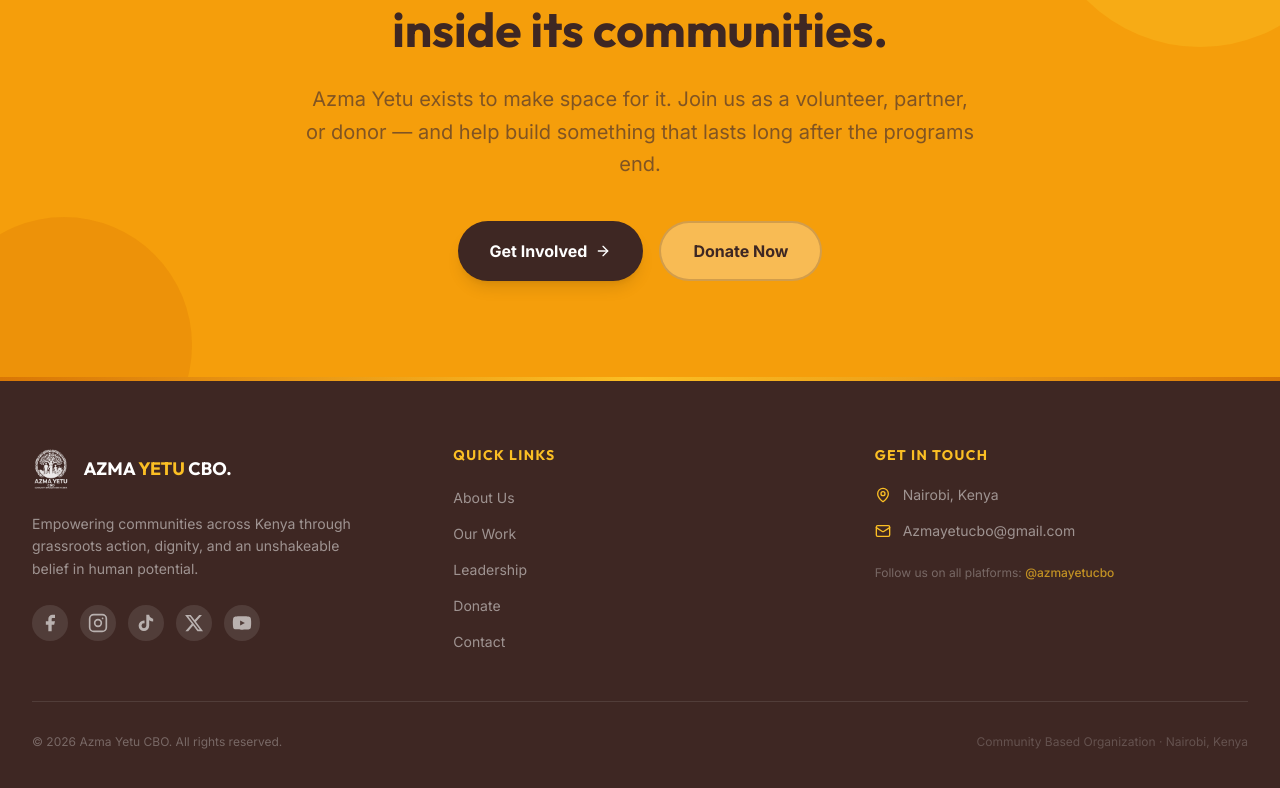
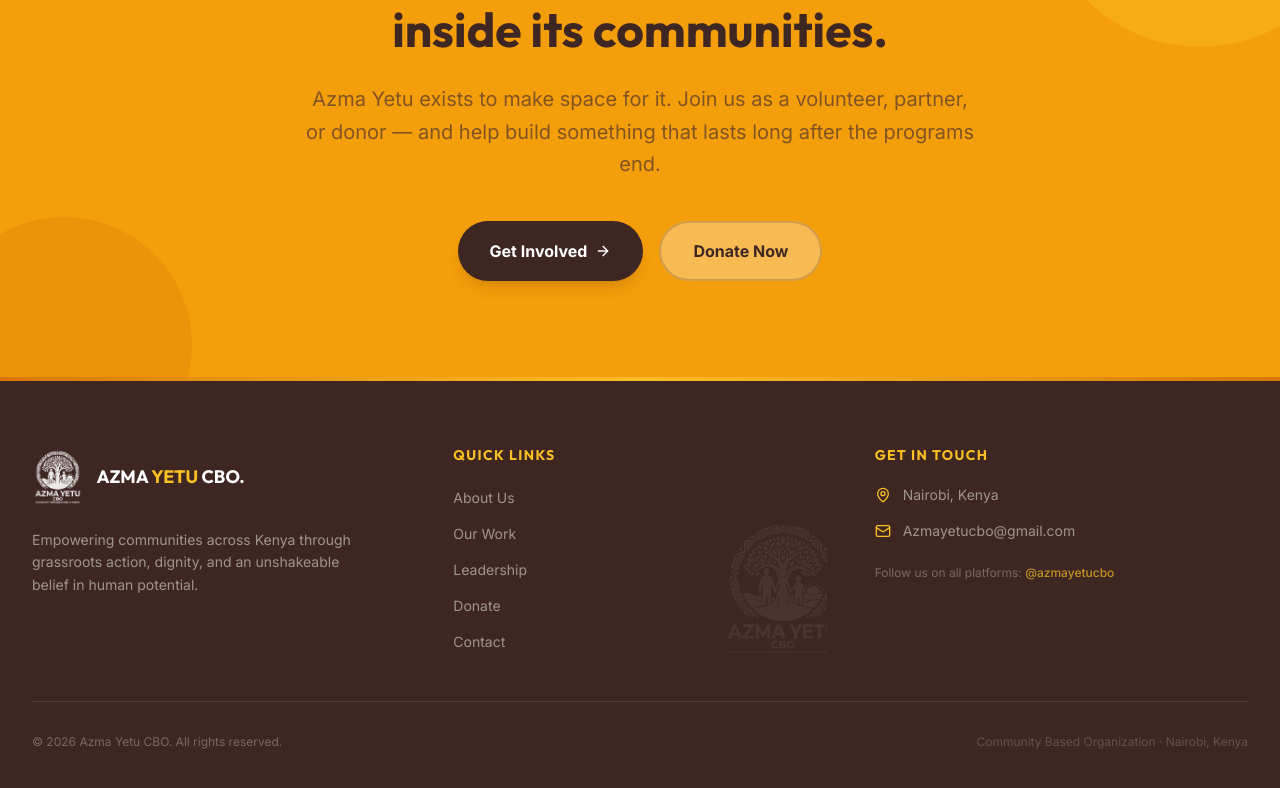
Before and after one commit to TashJay/Azma-yetu, a React (Vite) app: page / in a window 1280 px wide. Shown: the part 8593-9381 px from the top of the page. Built offline with nearby package versions, Linux system fonts and the light colour scheme.

Commit message:
Refactor Footer component and fix Header typo
Replit-Commit-Author: Agent

```diff
--- a/src/components/Footer.tsx
+++ b/src/components/Footer.tsx
@@ -1,43 +1,5 @@
 import { Mail, MapPin } from 'lucide-react';
 import { useState } from 'react';
-
-function FacebookIcon() {
-  return (
-    <svg viewBox="0 0 24 24" fill="currentColor" className="w-5 h-5">
-      <path d="M18 2h-3a5 5 0 0 0-5 5v3H7v4h3v8h4v-8h3l1-4h-4V7a1 1 0 0 1 1-1h3z" />
-    </svg>
-  );
-}
-function InstagramIcon() {
-  return (
-    <svg viewBox="0 0 24 24" fill="none" stroke="currentColor" strokeWidth="2" strokeLinecap="round" strokeLinejoin="round" className="w-5 h-5">
-      <rect x="2" y="2" width="20" height="20" rx="5" ry="5" />
-      <circle cx="12" cy="12" r="4" />
-      <circle cx="17.5" cy="6.5" r="1" fill="currentColor" stroke="none" />
-    </svg>
-  );
-}
-function TikTokIcon() {
-  return (
-    <svg viewBox="0 0 24 24" fill="currentColor" className="w-5 h-5">
-      <path d="M19.59 6.69a4.83 4.83 0 0 1-3.77-4.25V2h-3.45v13.67a2.89 2.89 0 0 1-2.88 2.5 2.89 2.89 0 0 1-2.89-2.89 2.89 2.89 0 0 1 2.89-2.89c.28 0 .54.04.79.1V9.01a6.33 6.33 0 0 0-.79-.05 6.34 6.34 0 0 0-6.34 6.34 6.34 6.34 0 0 0 6.34 6.34 6.34 6.34 0 0 0 6.33-6.34V8.69a8.18 8.18 0 0 0 4.78 1.52V6.76a4.85 4.85 0 0 1-1.01-.07z" />
-    </svg>
-  );
-}
-function XIcon() {
-  return (
-    <svg viewBox="0 0 24 24" fill="currentColor" className="w-5 h-5">
-      <path d="M18.244 2.25h3.308l-7.227 8.26 8.502 11.24H16.17l-5.214-6.817L4.99 21.75H1.68l7.73-8.835L1.254 2.25H8.08l4.713 6.231zm-1.161 17.52h1.833L7.084 4.126H5.117z" />
-    </svg>
-  );
-}
-function YouTubeIcon() {
-  return (
-    <svg viewBox="0 0 24 24" fill="currentColor" className="w-5 h-5">
-      <path d="M22.54 6.42a2.78 2.78 0 0 0-1.95-1.96C18.88 4 12 4 12 4s-6.88 0-8.59.46A2.78 2.78 0 0 0 1.46 6.42 29 29 0 0 0 1 12a29 29 0 0 0 .46 5.58 2.78 2.78 0 0 0 1.95 1.96C5.12 20 12 20 12 20s6.88 0 8.59-.46a2.78 2.78 0 0 0 1.95-1.96A29 29 0 0 0 23 12a29 29 0 0 0-.46-5.58zM9.75 15.02V8.98L15.5 12z" />
-    </svg>
-  );
-}
 
 const links = [
   { href: '#about',    label: 'About Us'   },
@@ -45,14 +7,6 @@ const links = [
   { href: '#founders', label: 'Leadership' },
   { href: '#donate',   label: 'Donate'     },
   { href: '#contact',  label: 'Contact'    },
-];
-
-const socials = [
-  { Icon: FacebookIcon,  href: 'https://facebook.com/azmayetucbo',  label: 'Facebook'    },
-  { Icon: InstagramIcon, href: 'https://instagram.com/azmayetucbo', label: 'Instagram'   },
-  { Icon: TikTokIcon,    href: 'https://tiktok.com/@azmayetucbo',   label: 'TikTok'      },
-  { Icon: XIcon,         href: 'https://x.com/azmayetucbo',         label: 'X (Twitter)' },
-  { Icon: YouTubeIcon,   href: 'https://youtube.com/@azmayetucbo',  label: 'YouTube'     },
 ];
 
 export function Footer() {
@@ -64,6 +18,7 @@ export function Footer() {
 
       <div className="max-w-7xl mx-auto px-4 sm:px-6 lg:px-8 py-16">
         <div className="grid md:grid-cols-3 gap-12 mb-12">
+
           {/* Brand */}
           <div>
             <div className="flex items-center gap-3 mb-5">
@@ -71,7 +26,7 @@ export function Footer() {
                 <img
                   src="/logo/azmalogo.png"
                   alt="Azma Yetu"
-                  className="h-12 w-auto object-contain brightness-0 invert opacity-90"
+                  className="h-16 w-auto object-contain brightness-0 invert opacity-90"
                   onError={() => setImgError(true)}
                 />
               )}
@@ -79,27 +34,22 @@ export function Footer() {
                 AZMA <span className="text-ochre-400">YETU</span> CBO.
               </span>
             </div>
-            <p className="text-white/50 text-sm leading-relaxed max-w-xs mb-6">
+            <p className="text-white/50 text-sm leading-relaxed max-w-xs">
               Empowering communities across Kenya through grassroots action, dignity, and an unshakeable belief in human potential.
             </p>
-            <div className="flex items-center gap-3">
-              {socials.map(({ Icon, href, label }) => (
-                <a
-                  key={label}
-                  href={href}
-                  target="_blank"
-                  rel="noopener noreferrer"
-                  aria-label={label}
-                  className="w-9 h-9 rounded-full bg-white/10 hover:bg-ochre-500 flex items-center justify-center text-white/60 hover:text-earth-900 transition-all duration-200"
-                >
-                  <Icon />
-                </a>
-              ))}
-            </div>
           </div>
 
-          {/* Links */}
-          <div>
+          {/* Quick Links — faded logo watermark */}
+          <div className="relative overflow-hidden">
+            {/* Faded logo watermark */}
+            {!imgError && (
+              <img
+                src="/logo/azmalogo.png"
+                alt=""
+                aria-hidden="true"
+                className="absolute -right-6 -bottom-4 h-40 w-auto object-contain brightness-0 invert opacity-[0.06] pointer-events-none select-none"
+              />
+            )}
             <h4 className="font-display font-bold text-ochre-400 mb-5 text-sm uppercase tracking-widest">
               Quick Links
             </h4>
--- a/src/components/Header.tsx
+++ b/src/components/Header.tsx
@@ -36,7 +36,7 @@ export function Header() {
               <img
                 src="/logo/azmalogo.png"
                 alt="Azma Yetu Logo"
-                className="h-12 w-auto object-contain drop-shadow-sm"
+                className="h-16 w-auto object-contain drop-shadow-sm"
                 onError={() => setImgError(true)}
               />
             ) : (
```
